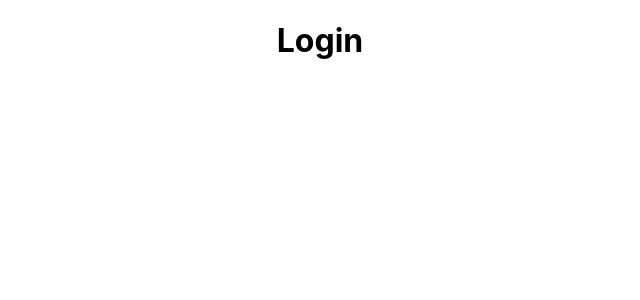
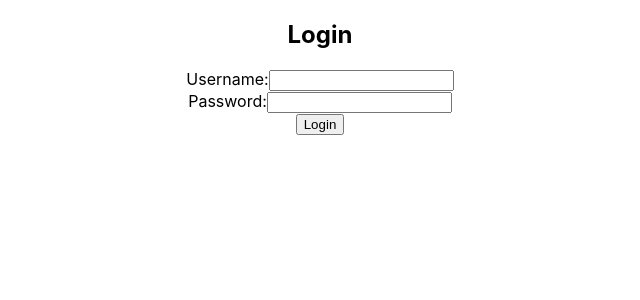
Before and after one commit to awsk1994/VaradiseAssignmentFrontend, a React (Create React App) app: page /login in a window 1280 px wide. Shown: the top 300 px of the page, without its empty margins (320-960 px from the left). Built offline with nearby package versions, Linux system fonts and the light colour scheme.

Commit message:
create initial structure

```diff
--- a/src/Building/Main.jsx
+++ b/src/Building/Main.jsx
@@ -1,14 +1,25 @@
 import Overview from "./Overview";
 import Chart from "./Chart";
+import { useState } from 'react';
+
+const TabOverview = 'Overview';
+const TabCharts = 'Charts';
 
 function Main() {
+    const [tab, setTab] = useState(TabOverview);
+
+    // TODO: if no login cookie, re-direct to login
+
     return (
         <div>
-            <h1>Main</h1>
+            <div>
+                <span>SEATTLE BUILDING DATA VISUALIZATION</span>
+                <button onClick={() => setTab(TabOverview)}>Overview</button>
+                <button onClick={() => setTab(TabCharts)}>Charts</button>
+            </div>
 
-            <Overview/>
-            <Chart/>
-
+            { tab == TabOverview && <Overview/> }
+            { tab == TabCharts && <Chart/> }
         </div>
     )
 }
--- a/src/Login/Login.jsx
+++ b/src/Login/Login.jsx
@@ -1,9 +1,76 @@
+import { useState } from 'react';
+
 function Login() {
+    const [username, setUsername] = useState('');
+    const [password, setPassword] = useState('');
+    const [err, setErr] = useState('');
+
+    const handleUsernameChange = (e) => {
+        setUsername(e.target.value);
+    };
+
+    const handlePasswordChange = (e) => {
+        setPassword(e.target.value);
+    };
+
+    const handleSuccessLogin = () => {
+        window.open("/buildings", "_self");
+    };
+
+    const handleFormSubmit = async (e) => {
+        e.preventDefault();
+        // Here you can perform authentication logic or API call with the entered username and password
+        console.log('Username:', username);
+        console.log('Password:', password);
+
+        // TODO:
+        try {
+            const response = await fetch('/login', {
+                method: 'POST',
+                headers: {
+                    'Content-Type': 'application/json',
+                },
+                body: JSON.stringify({
+                    username,
+                    password,   // TODO: encrypt password
+                }),
+            });
+
+            if (response.ok) {
+                // Authentication successful
+                console.log('Login successful');
+                // Redirect the user to the dashboard or another page
+                // TODO: save sesssion id in cookie
+                handleSuccessLogin();
+            } else {
+                // Authentication failed
+                console.log('Login failed');
+                setErr("Login Failed");         // TODO: rename
+            }
+        } catch (error) {
+            console.error('Error occurred during login:', error);
+            setErr(error.message)
+        }
+    };
+
     return (
         <div>
-            <h1>Login</h1>
+            <h2>Login</h2>
+            <form onSubmit={handleFormSubmit}>
+                <div>
+                    <label>Username:</label>
+                    <input type="text" value={username} onChange={handleUsernameChange} />
+                </div>
+                <div>
+                    <label>Password:</label>
+                    <input type="password" value={password} onChange={handlePasswordChange} />
+                </div>
+                <button type="submit">Login</button>
+                { err && <div>ERROR: {err}</div>}
+            </form>
         </div>
-    )
+    );
 }
 
+
 export default Login;
```
